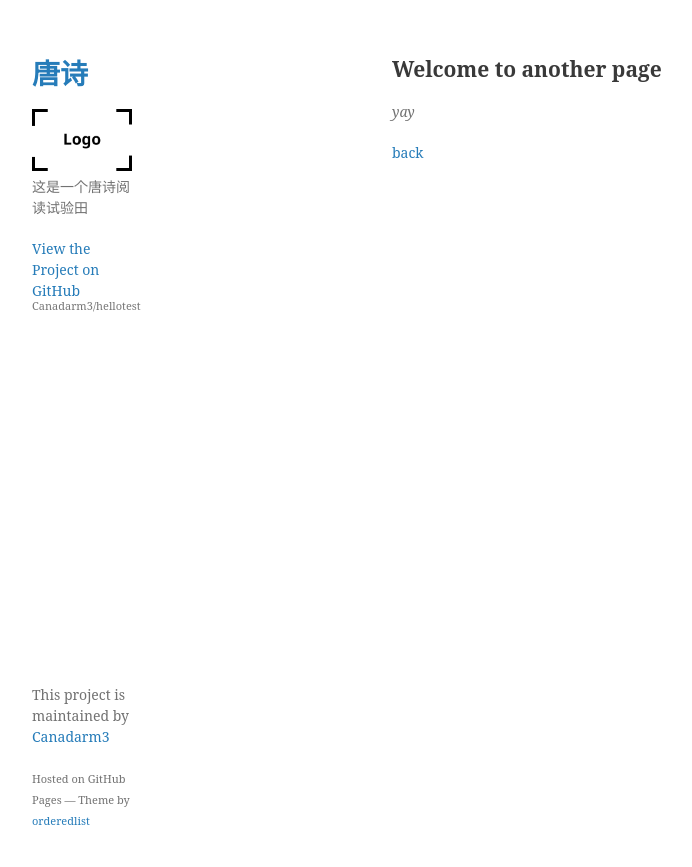
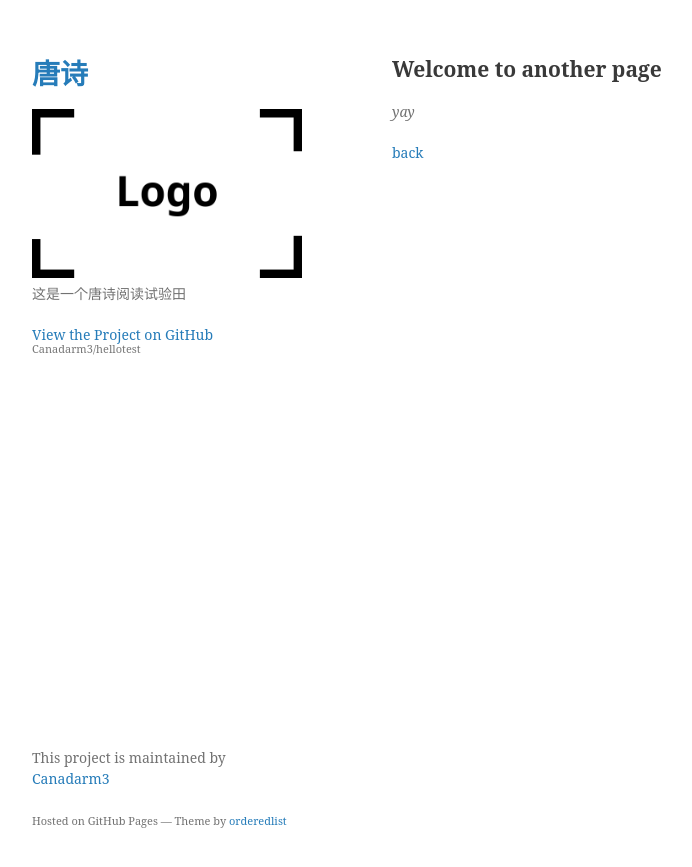
Before and after one commit to Canadarm3/hellotest, a Jekyll site: the page built from another-page.md, in a window 1280 px wide. Shown: the top 867 px of the page, without its empty margins (178-870 px from the left). Built offline with Jekyll 4.4.1, drawn with Linux system fonts in a browser that asks for light colours; our own code applies the rules of GitHub Pages for plain Markdown files.

Commit message:
Update jekyll-theme-minimal.scss

```diff
--- a/_sass/jekyll-theme-minimal.scss
+++ b/_sass/jekyll-theme-minimal.scss
@@ -119,7 +119,7 @@ kbd {
 }
 
 header {
-  width:100px;
+  width:270px;
   float:left;
   position:fixed;
   -webkit-font-smoothing:subpixel-antialiased;
@@ -132,7 +132,7 @@ ul.downloads {
   background: #f4f4f4;
   border-radius:5px;
   border:1px solid #e0e0e0;
-  width:100px;
+  width:270px;
 }
 
 .downloads li {
@@ -203,7 +203,7 @@ hr {
 }
 
 footer {
-  width:100px;
+  width:270px;
   float:left;
   position:fixed;
   bottom:50px;
```
